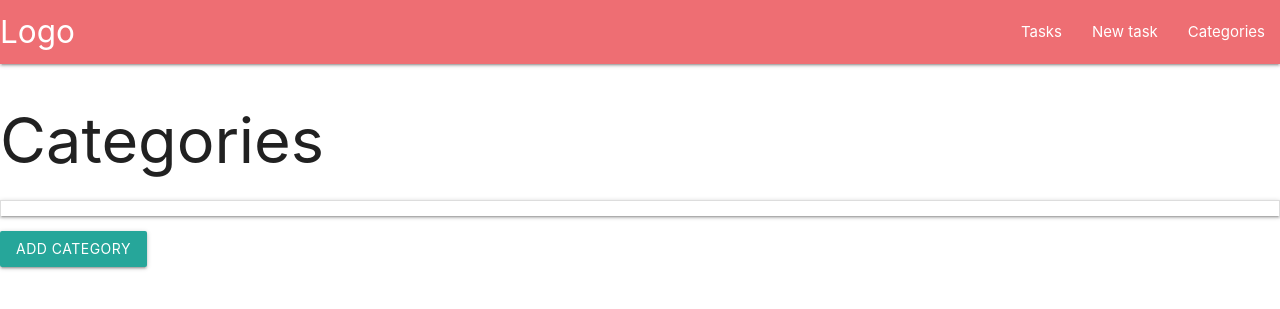
After one commit to CarlVinggaard/mongoDB-test, a Flask app: page /get_categories in a window 1280 px wide. The commit adds this page. Shown: the top 309 px of the page. Run offline with Flask 2, Linux system fonts and the light colour scheme; data that the repository does not hold is empty; some libraries are stand-ins or nearby versions.

Commit message:
Implement CRUD functionality for tasks and categories

```diff
--- a/app.py
+++ b/app.py
@@ -6,18 +6,24 @@ from bson.objectid import ObjectId
 
 app = Flask(__name__)
 
-app.config["MONGO_URI"] = "mongodb+srv://carlvinggaard:18M0n90d603@cluster0-lqr5z.mongodb.net/task_manager?retryWrites=true&w=majority"
+app.config['MONGO_URI'] = 'mongodb+srv://carlvinggaard:18M0n90d603@cluster0-lqr5z.mongodb.net/task_manager?retryWrites=true&w=majority'
 mongo = PyMongo(app)
 
 
-@app.route("/")
+@app.route('/')
 def get_tasks():
-    return render_template("tasks.html", tasks=mongo.db.tasks.find())
+    return render_template('tasks.html', tasks=mongo.db.tasks.find())
+
+
+@app.route('/get_categories')
+def get_categories():
+    return render_template('categories.html', categories=mongo.db.categories.find())
+
 
 
 @app.route('/add_task')
 def add_tasks():
-    return render_template('addtasks.html', categories=mongo.db.categories.find())
+    return render_template('addtask.html', categories=mongo.db.categories.find())
 
 
 @app.route('/insert_task', methods=['POST'])
@@ -26,6 +32,71 @@ def insert_task():
     tasks.insert_one(request.form.to_dict())
     return redirect(url_for('get_tasks'))
 
+
+@app.route('/edit_task/<task_id>')
+def edit_task(task_id):
+    task = mongo.db.tasks.find_one({'_id': ObjectId(task_id) })
+    categories = mongo.db.categories.find()
+    return render_template('edittask.html', task=task, categories=categories)
+
+
+@app.route('/update_task/<task_id>', methods=['POST'])
+def update_task(task_id):
+    tasks = mongo.db.tasks
+    tasks.update( {'_id': ObjectId(task_id) },
+        {
+            'task_name': request.form.get('task_name'),
+            'category_name': request.form.get('category_name'),
+            'task_description': request.form.get('task_description'),
+            'due_date': request.form.get('due_date'),
+            'is_urgent': request.form.get('is_urgent')
+        }
+    )
+    return redirect(url_for('get_tasks'))
+
+
+@app.route('/delete_task/<task_id>')
+def delete_task(task_id):
+    tasks = mongo.db.tasks
+    tasks.remove({ '_id': ObjectId(task_id) })
+    return redirect(url_for('get_tasks'))
+
+
+@app.route('/edit_category/<category_id>')
+def edit_category(category_id):
+    return render_template('editcategory.html', category=mongo.db.categories.find_one({ '_id': ObjectId(category_id) }))
+
+
+@app.route('/update_category/<category_id>', methods=['POST'])
+def update_category(category_id):
+    categories = mongo.db.categories
+    categories.update( {'_id': ObjectId(category_id) },
+        {
+            'category_name': request.form.get('category_name'),
+        }
+    )
+    return redirect(url_for('get_categories'))
+
+
+@app.route('/delete_category/<category_id>')
+def delete_category(category_id):
+    categories = mongo.db.categories
+    categories.remove({ '_id': ObjectId(category_id) })
+    return redirect(url_for('get_categories'))
+
+
+@app.route('/add_category')
+def add_category():
+    return render_template('addcategory.html')
+
+
+@app.route('/insert_category', methods=['POST'])
+def insert_category():
+    categories = mongo.db.categories
+    categories.insert_one(request.form.to_dict())
+    return redirect(url_for('get_categories'))
+
+
 if __name__ == '__main__':
     app.run(host=os.environ.get('IP'),
             port=int(os.environ.get('PORT')),
--- a/templates/addtasks.html
+++ b/templates/addtask.html
@@ -9,7 +9,7 @@
                     <select name="category_name" id="category_name">
                         <option value="" disabled selected>Choose category</option>
                         {% for category in categories %}
-                        <option value="{{category.category_name}}">{{category.category_name}}</option>
+                        <option value="{{ category.category_name }}">{{category.category_name}}</option>
                         {% endfor %}
                     </select>
                     <label for="category_name">Task category</label>
--- a/templates/base.html
+++ b/templates/base.html
@@ -13,6 +13,16 @@
     <title>Task manager</title>
 </head>
 <body>
+    <nav>
+        <div class="nav-wrapper">
+            <a href="{{ url_for('get_tasks') }}" class="brand-logo">Logo</a>
+            <ul id="nav-mobile" class="right hide-on-med-and-down">
+                <li><a href="{{ url_for('get_tasks') }}">Tasks</a></li>
+                <li><a href="{{ url_for('add_tasks') }}">New task</a></li>
+                <li><a href="{{ url_for('get_categories') }}">Categories</a></li>
+            </ul>
+        </div>
+  </nav>
     {% block content %} {% endblock %}
 
     <!-- Compiled and minified JavaScript -->
@@ -30,6 +40,10 @@
         $(document).ready(function(){
             $('select').formSelect();
         });
+
+        $(document).ready(function(){
+            $('.sidenav').sidenav();
+        });
     </script>
 </body>
 </html>
--- /dev/null
+++ b/templates/categories.html
@@ -0,0 +1,23 @@
+{% extends 'base.html' %}
+{% block content %}
+
+    <h1>Categories</h1>
+    <ul class="collapsible">
+    {% for category in categories %}
+        <li>
+            <div class="collapsible-header row"><i class="material-icons">expand_more</i>
+                <div class="col s3">
+                    <a href="{{ url_for('delete_category', category_id=category._id) }}" class="waves-effect waves-light btn btn-small">Delete</a>
+                    <a href="{{ url_for('edit_category', category_id=category._id) }}" class="waves-effect waves-light btn btn-small blue">Edit</a>
+                </div>
+                <div class="col s9 task-header">
+                    <strong>{{category.category_name}}</strong>
+                </div>
+            </div>
+        </li>
+    {% endfor %}
+    </ul>
+
+    <a href="{{ url_for('add_category') }}" class="btn waves-effect waves-dark-btn">Add category</a>
+
+{% endblock %}
```
Also changed, not shown: templates/addcategory.html (added, +20 -0 lines), templates/editcategory.html (added, +21 -0 lines), templates/edittask.html (added, +64 -0 lines), templates/tasks.html (+5 -2 lines).
